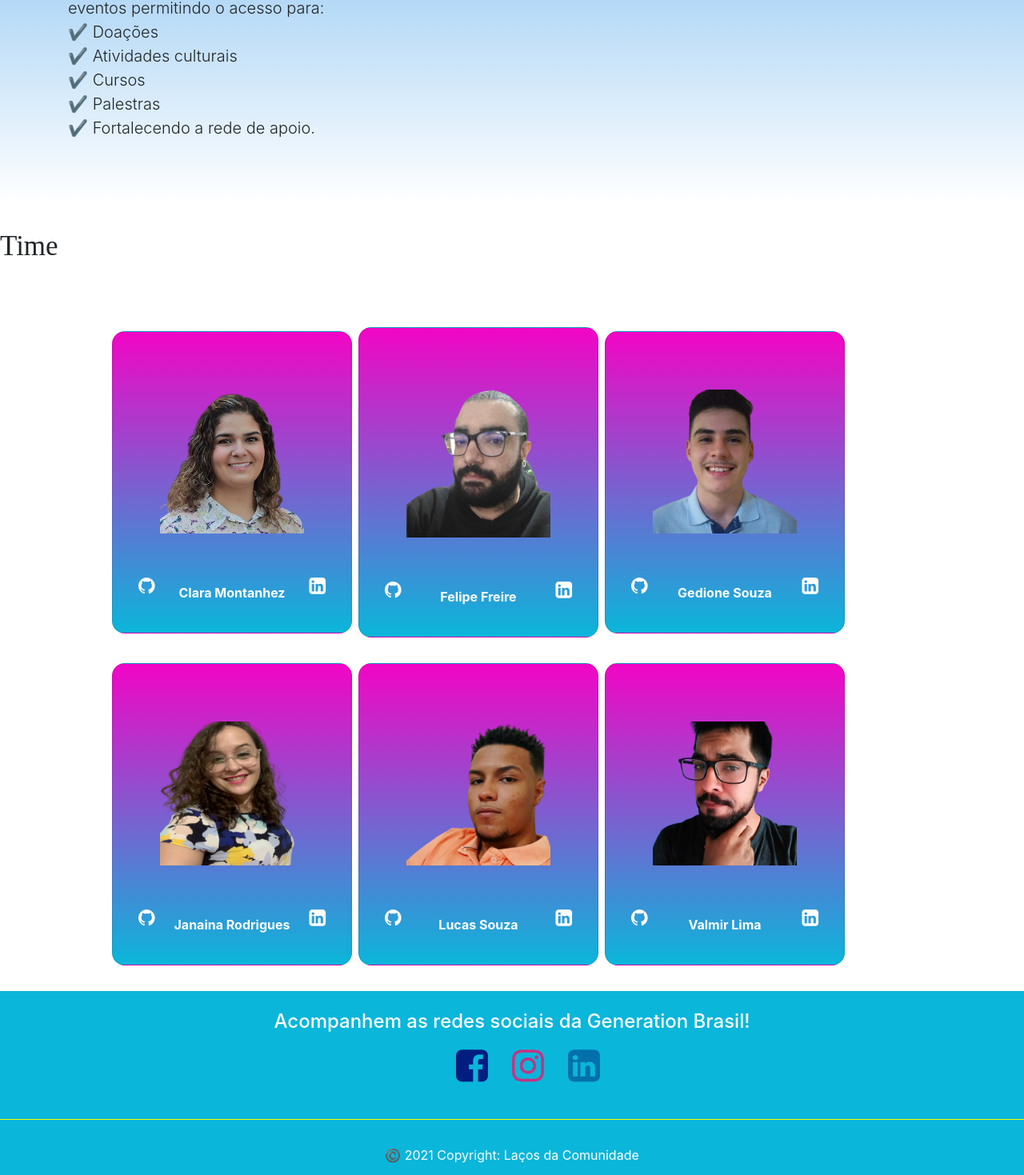
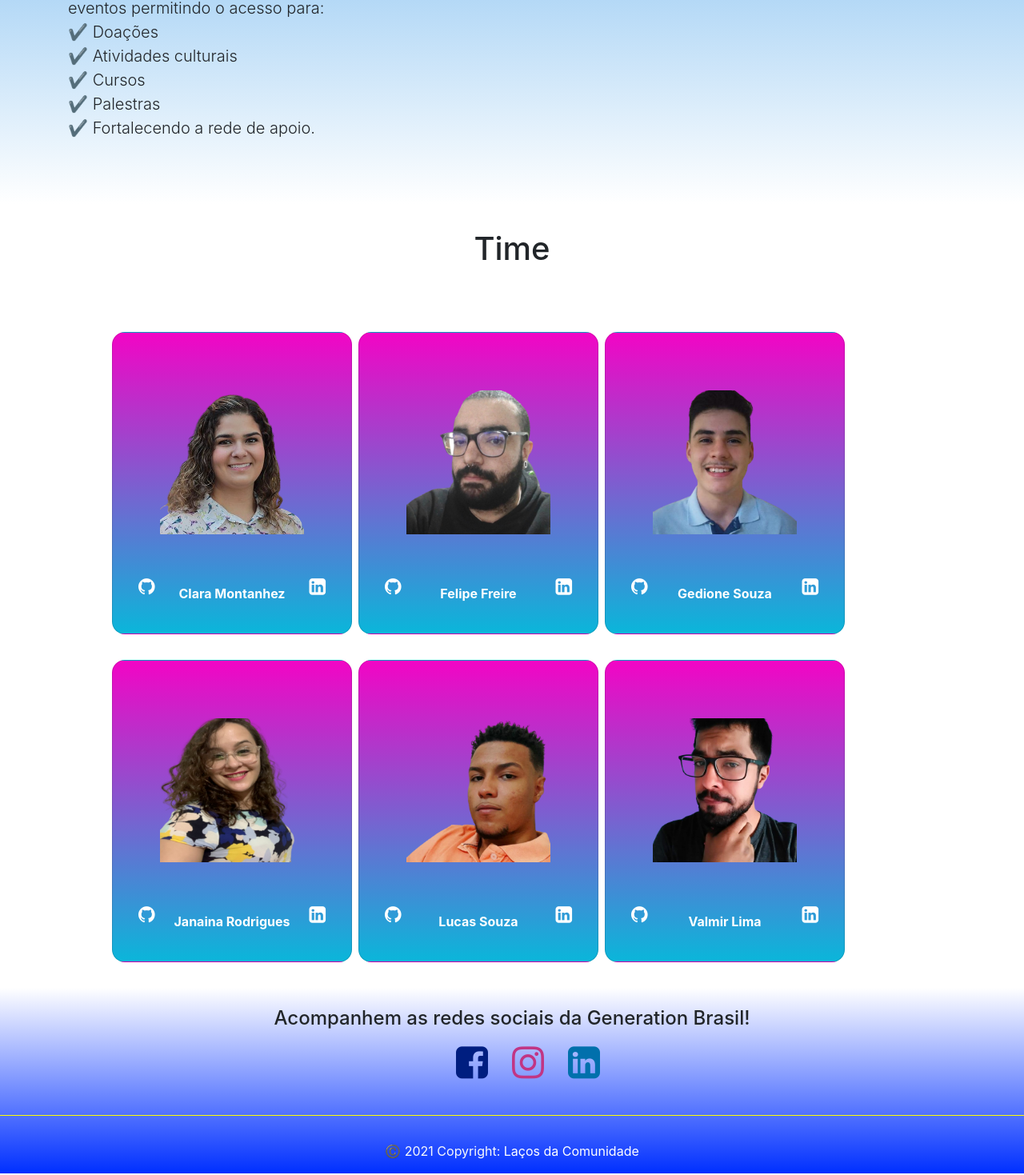
Before and after one commit to FelipeFFS93/LacosDaComunidadeFront, an Angular app in the folder lacosDaComunidade/: page /home in a window 1280 px wide. Shown: the part 630-2099 px from the top of the page at 80% size. Built offline with nearby package versions, Linux system fonts and the light colour scheme; grey boxes are pictures that could not be loaded.

Commit message:
atualizando

```diff
--- a/lacosDaComunidade/src/app/home/home.component.css
+++ b/lacosDaComunidade/src/app/home/home.component.css
@@ -115,11 +115,7 @@ font-family:Sans Serif;
 font-size: 35px;
 
 }
-.fonte2{
 
-    font-family:Sans Serif;
-    font-size: 35px;
-}
 .main {
     padding: 2rem 0;
 }
@@ -268,11 +264,9 @@ article:nth-child(7) {
 /* FOOTER */
 
 footer{
-    background-color: rgb(010, 182, 218);
+    background-image: linear-gradient(#fff, rgb(0, 47, 255));
 }
-h4{
-color: rgb(255, 255, 255);
-}
+
 
 
 ul.social-network{
--- a/lacosDaComunidade/src/app/home/home.component.html
+++ b/lacosDaComunidade/src/app/home/home.component.html
@@ -54,7 +54,7 @@
 
 <div class="jumbotron jumbotron-fluid jumboColor space ">
     <div class="container">
-      <h1 class="display-5">Quem Somos</h1>
+        <h1 class="display-5 ">Quem Somos</h1>
         <p class="lead">Uma empresa que realiza o desejo de juntar o maior número projetos a pessoas,
             buscando informar e compartilhar eventos.
             O nosso público alvo é comunidades carentes para que os moradores e ONGs possam
@@ -64,13 +64,14 @@
             ✔ Atividades culturais <br>
             ✔ Cursos <br>
             ✔ Palestras <br>
-        ✔ Fortalecendo a rede de apoio.</p>
+            ✔ Fortalecendo a rede de apoio.
+        </p>
     </div>
 </div>
 
 
 <!--CARDS-->
-<h1 class="fonte2 d-flex" id="time">Time</h1>
+    <h1 class=" d-flex justify-content-center  " id="time">Time</h1>
     <div class="main bd-grid mt-5">
 
         <!--Card1-->
@@ -396,6 +397,7 @@
         <!--Card6-->
 
     </div>
+
 <script src="https://unpkg.com/ionicons@5.0.0/dist/ionicons.js"></script>
 <!--/CARDS-->
 
```
Also changed, not shown: lacosDaComunidade/src/assets/img/eu-removebg-preview.png, 1 other file (tests, documents, lock files or other folders). Lines whose indentation alone changed are shown as unchanged.
